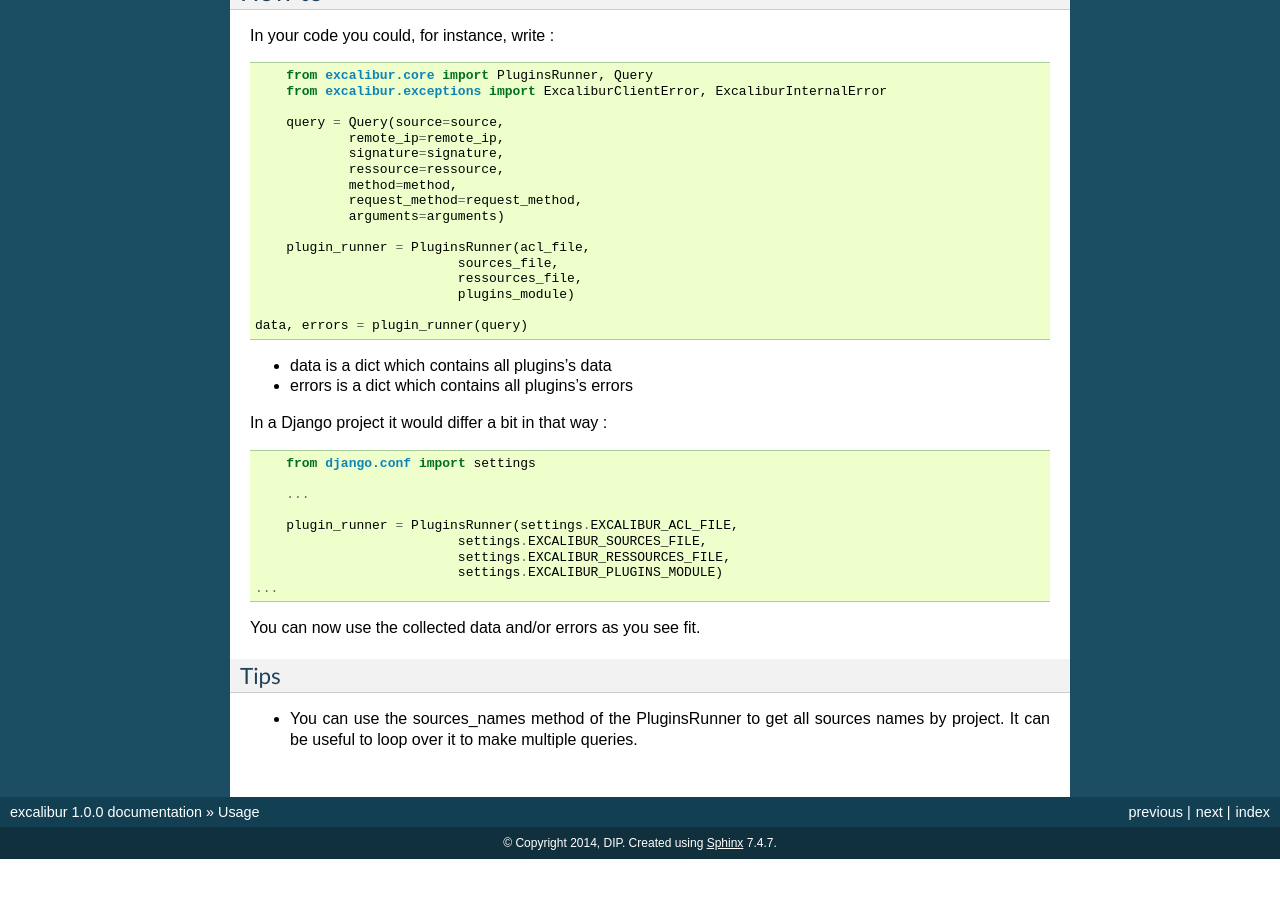
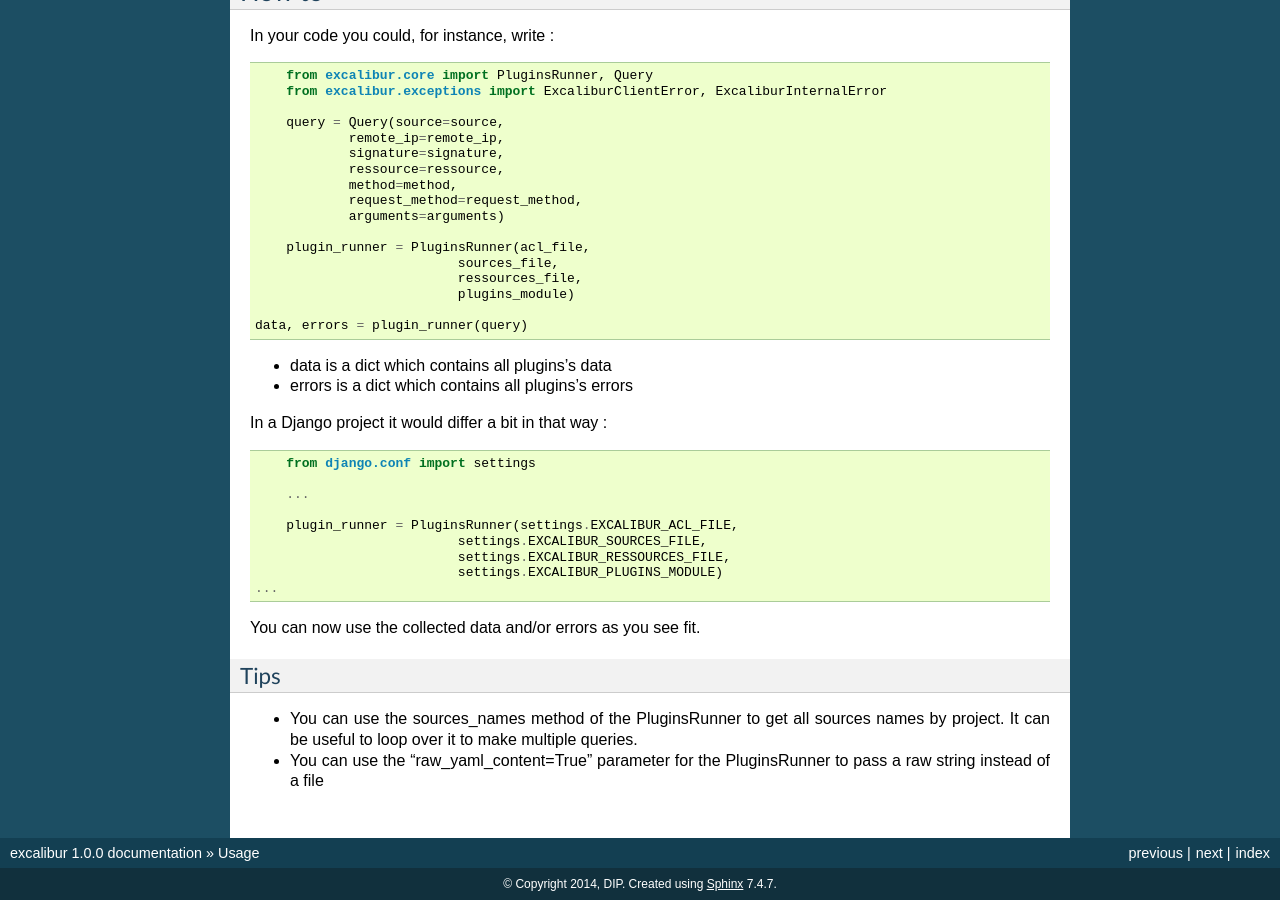
Before and after one commit to unistra/excalibur, a Sphinx documentation site: the page built from docs/source/usage.rst, in a window 1280 px wide and 900 px high, scrolled down 1587 px. Built offline with Sphinx 7.4.7, drawn with Linux system fonts in a browser that asks for light colours; before the commit the page ends 2446 px from its top, so only the background shows below that.

Commit message:
add new version

```diff
--- a/docs/source/usage.rst
+++ b/docs/source/usage.rst
@@ -127,3 +127,4 @@ You can now use the collected data and/or errors as you see fit.
 Tips
 ----
 - You can use the sources_names method of the PluginsRunner to get all sources names by project. It can be useful to loop over it to make multiple queries.
+- You can use the "raw_yaml_content=True" parameter for the PluginsRunner to pass a raw string instead of a file
```
